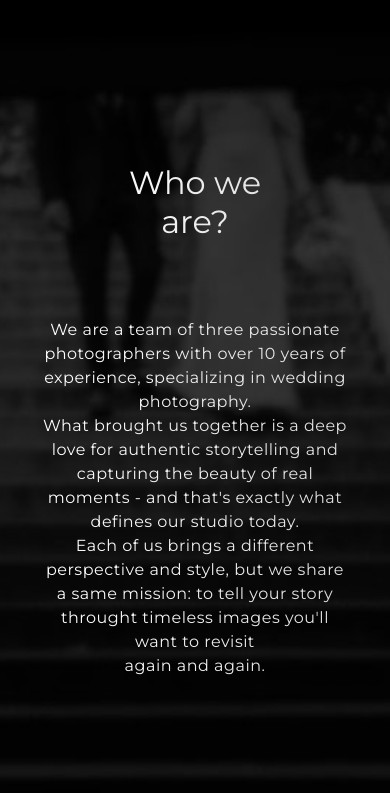
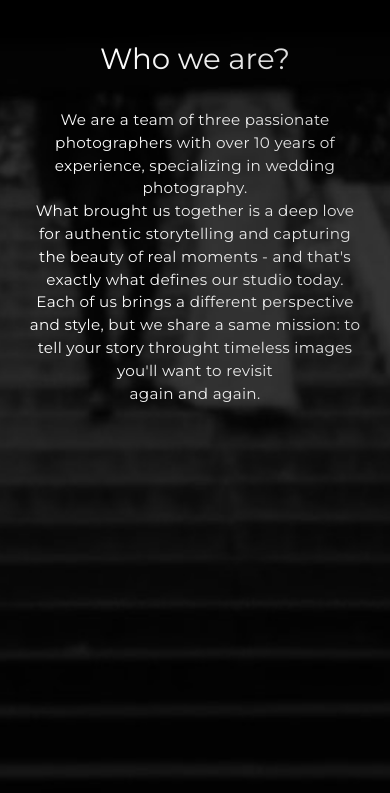
Before and after one commit to uxy1995/fineartstudio, a plain HTML site: page about.html in a window 390 px wide. Shown: the part 51-844 px from the top of the page. Drawn offline with Linux system fonts and the light colour scheme.

Commit message:
Responsive update

```diff
--- a/about.css
+++ b/about.css
@@ -204,184 +204,117 @@ header {
 
 .cover img {
   display: block;
+  position: absolute;
   width: 100%;
   height: 100%;
   object-fit: cover;
   box-shadow: 1px 1px 5px rgba(0, 0, 0, 0.8);
 }
+
 .intro {
+  position: fixed;
+  top: 140px;
+  left: 50%;
+  transform: translateX(-50%);
   display: flex;
-  position: absolute;
-  top: 35%;
-  left: 50%;
-  transform: translate(-50%, -50%);
   flex-direction: column;
   align-items: center;
+  z-index: 200;
+  width: 100%;
+  max-width: 1200px;
+  padding: 0 1rem;
 }
 
+
 .text h1 {
-  font-size: 4rem;
+  font-size: clamp(1.6rem, 4.5vw, 4rem);
   font-weight: 400;
-  color: rgb(255, 255, 255);
+  color: rgb(255,255,255);
   text-align: center;
+  background: linear-gradient(to right, #ffffff, #ddd);
+  -webkit-background-clip: text;
+  -webkit-text-fill-color: transparent;
+  line-height: 1.05;
+  margin: 0 0 0.4rem;
+}
+
+
+.about {
+  display: flex;
+  position: fixed;
+  top: 240px;
+  left: 50%;
+  transform: translateX(-50%);
+  color: white;
+  width: min(80%, 1000px);
+  justify-content: center;
+  align-items: center;
+  z-index: 190;
+  padding: 0 1rem;
+}
+
+.about .text2 {
+  color: #ffffff;
+  font-size: clamp(0.95rem, 1.6vw, 1.2rem);
+  line-height: 1.6;
+  text-align: center;
+  letter-spacing: 0.3px;
   background: linear-gradient(to right, #ffffff, #ddd);
   -webkit-background-clip: text;
   -webkit-text-fill-color: transparent;
 }
 
-.about {
-  display: flex;
-  position: absolute;
-  top: 65%;
-  left: 50%;
-  transform: translate(-50%, -50%);
-  color: white;
-  width: 80%;
+
+
+
+@media (min-width: 1440px) {
+  .text h1 { font-size: clamp(2.6rem, 3.5vw, 5rem); }
+  .intro { top: 160px; }
+  .about { top: 300px; }
 }
 
-.about .text2 {
-  color: #ffffff;
-  font-size: 1.2rem;
-  line-height: 1.6;
-  text-align: center;
-  letter-spacing: 1px;
-  background: linear-gradient(to right, #ffffff, #ddd);
-  -webkit-background-clip: text;
-  -webkit-text-fill-color: transparent;
+
+@media (max-width: 1024px) {
+  .intro { top: 120px; max-width: 980px; }
+  .about { top: 220px; width: min(88%, 900px); }
+  .text h1 { font-size: clamp(1.8rem, 5.2vw, 3.4rem); }
 }
 
-@media (max-width: 1024px) {
-  .about {
-    top: 60%;
-    width: 80%;
-    padding: 0;
-  }
 
-  .text h1 {
-    font-size: 3rem;
-    padding: 0 1rem;
-  }
-
-  .about {
-    top: 55%;
-    width: 80%;
-    padding: 0;
-  }
-
-  .about .text2 {
-    font-size: 1rem;
-    line-height: 1.5;
-    letter-spacing: 0.5px;
-  }
+@media (max-width: 768px) {
+  .intro { top: 110px; padding: 0 1rem; }
+  .about { top: 190px; width: 92%; padding: 0 0.8rem; position: fixed; }
+  .text h1 { font-size: clamp(1.6rem, 6.5vw, 2.6rem); }
+  .about .text2 { font-size: 1rem; }
 }
 
-@media (max-width: 768px) {
-  .intro {
-    top: 30%;
-  }
 
-  .text h1 {
-    font-size: 2.7rem;
-    padding: 0 1rem;
-  }
-
-  .about {
-    top: 55%;
-    width: 80%;
-    padding: 0;
-  }
-
-  .about .text2 {
-    font-size: 1rem;
-    line-height: 1.5;
-    letter-spacing: 0.5px;
-  }
+@media (max-width: 425px) {
+  .intro { top: 95px; padding: 0 0.8rem; }
+  .about { top: 160px; width: 94%; }
+  .text h1 { font-size: clamp(1.2rem, 7.5vw, 2.2rem); }
+  .about .text2 { font-size: 0.95rem; line-height: 1.5; }
 }
 
-@media (max-width: 600px) {
-  .intro {
-    top: 30%;
-  }
 
-  .text h1 {
-    font-size: 2.5rem;
-    padding: 0 1rem;
-  }
-
-  .about {
-    top: 60%;
-    padding: 0;
-  }
-
-  .about .text2 {
-    font-size: 1rem;
-    line-height: 1.5;
-    letter-spacing: 0.5px;
-  }
+@media (max-width: 320px) {
+  .intro { top: 78px; }
+  .about { top: 140px; width: 96%; }
+  .text h1 { font-size: 1.0rem; }
+  .about .text2 { font-size: 0.88rem; }
 }
 
-@media (max-width: 450px) {
-  .intro {
-    top: 30%;
-  }
 
-  .text h1 {
-    font-size: 2.2rem;
-    padding: 0 1rem;
-  }
-
-  .about {
-    top: 65%;
-    padding: 0;
-  }
-
-  .about .text2 {
-    font-size: 1rem;
-    line-height: 1.5;
-    letter-spacing: 0.5px;
-  }
+@media (max-width: 658px) and (orientation: landscape) {
+  .intro { top: 80px; transform: translateX(-50%); }
+  .about { top: 140px; width: 95%; }
+  .text h1 { font-size: clamp(1.1rem, 5.5vw, 1.6rem); }
 }
 
-@media (max-width: 425px) {
-  .intro {
-    top: 30%;
-  }
 
-  .text h1 {
-    font-size: 2rem;
-    padding: 0 1rem;
-  }
-
-  .about {
-    top: 65%;
-    padding: 0;
-  }
-
-  .about .text2 {
-    font-size: 1rem;
-    line-height: 1.5;
-    letter-spacing: 0.5px;
-  }
+@media (max-width: 480px) {
+  .intro, .about { padding-left: 1rem; padding-right: 1rem; }
 }
 
-@media (max-width: 325px) {
-  .intro {
-    top: 25%;
-  }
 
-  .text h1 {
-    font-size: 1.8rem;
-    padding: 0 1rem;
-  }
-
-  .about {
-    top: 65%;
-    padding: 0;
-  }
-
-  .about .text2 {
-    font-size: 1rem;
-    line-height: 1.5;
-    letter-spacing: 0.5px;
-  }
-}
+img { max-width: 100%; height: auto; display: block; }
--- a/index.css
+++ b/index.css
@@ -59,6 +59,8 @@ html, body {
   margin: 2rem auto;
   padding: 0.6rem 1rem;
   background-color: rgb(255, 255, 255);
+  color: black;
+  font-family: 'Montserrat', sans-serif;
   text-align: center;
   border-radius: 20px;
   border: none;
@@ -66,10 +68,8 @@ html, body {
 }
 
 .btn a {
-  color: rgb(39, 39, 39);
   text-decoration: none;
   font-size: 0.8rem;
-  font-family: 'Montserrat', sans-serif;
   font-weight: 500;
 }
 
```
Also changed, not shown: about.html (+5 -0 lines).
